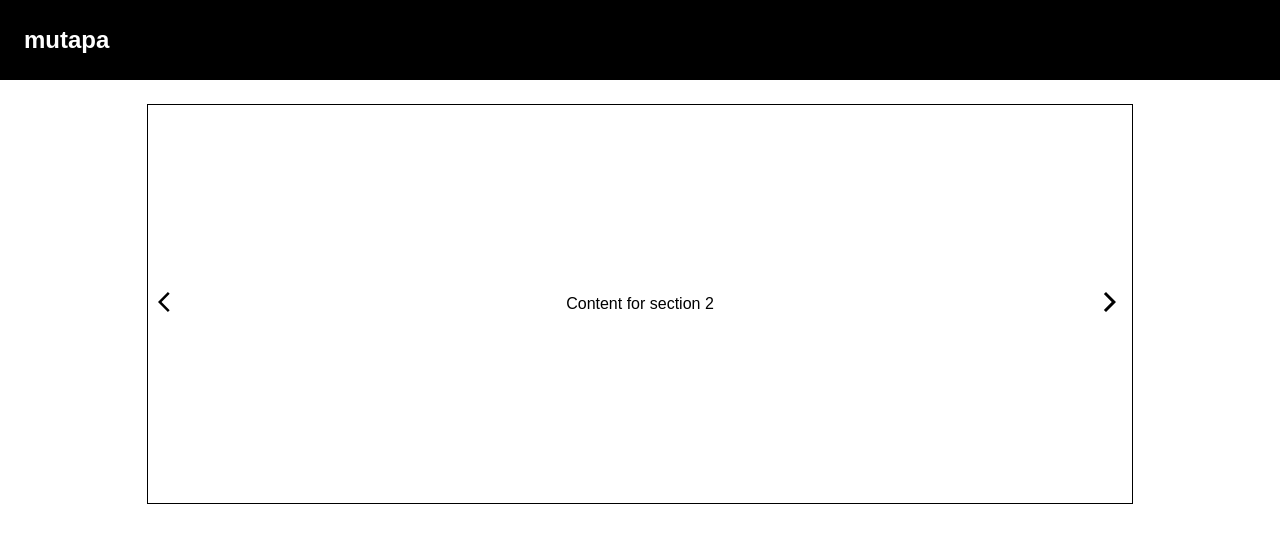
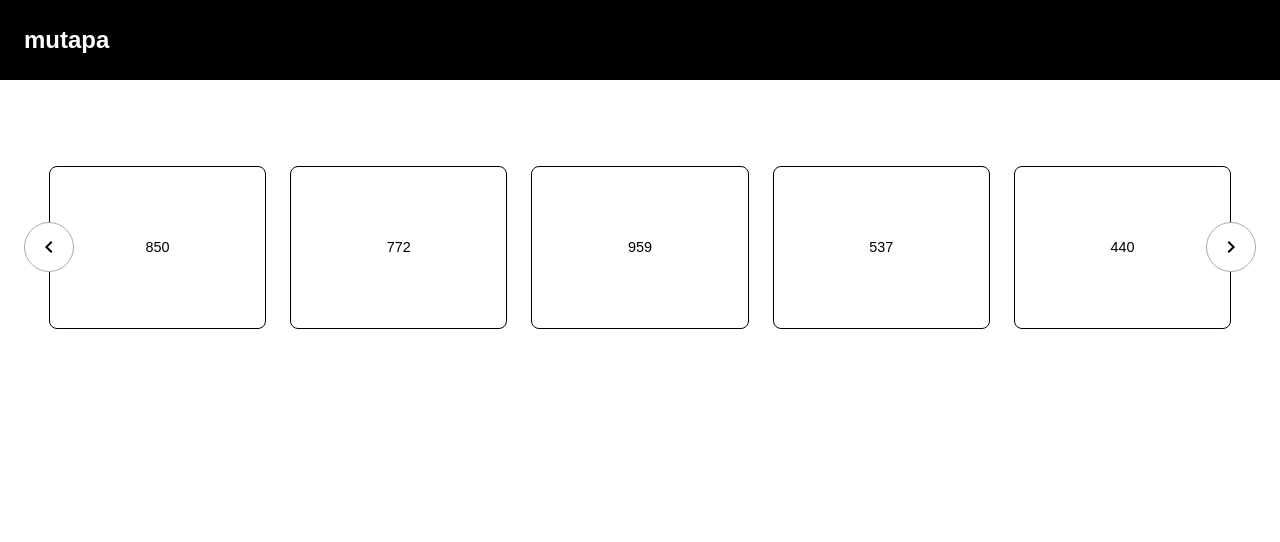
Before and after one commit to MufaroMakiwa/horizontal_slider, a React (Create React App) app: page / in a window 1280 px wide. Shown: the top 542 px of the page. Built offline with nearby package versions, Linux system fonts and the light colour scheme.

Commit message:
Many elements with no slide effect

```diff
--- /dev/null
+++ b/src/components/AspectRatio.css
@@ -0,0 +1,14 @@
+.AspectRatio-4x3 {
+  width: 100%;
+  height: 0;
+  padding-bottom: 75%;
+  position: relative;
+}
+
+.AspectRatio-4x3-innerWrapper {
+  position: absolute;
+  top: 0;
+  bottom: 0;
+  left: 0;
+  right: 0;
+}
--- /dev/null
+++ b/src/components/AspectRatio.js
@@ -0,0 +1,13 @@
+import React from 'react';
+import "./AspectRatio.css";
+
+const AspectRatio = (child) => {
+
+  return (
+    <div className="AspectRatio-4x3">
+      <div className="AspectRatio-4x3-innerWrapper">{child}</div>
+    </div>
+  )
+}
+
+export default AspectRatio;
--- a/src/components/Card.css
+++ b/src/components/Card.css
@@ -1,22 +1,37 @@
 .Card-container {
+  flex-grow: 1;
   display: flex;
-  flex-direction: column;
-  align-self: flex-start;
-  flex-grow: 1;
-  margin: 16px 8px;
-  transition: transform 0.2s;
+  height: auto;
+  flex-shrink: 0;
+  padding: 0 12px;
+  transition: all 0.3s;
 }
 
 .Card-container:hover {
   transform: scale(1.05);
-  cursor: pointer;
+}
+
+.Card-container:first-of-type {
+  padding-left: 0;
+}
+
+.Card-container:last-of-type {
+  padding-right: 0;
+}
+
+.Card-cardInner {
+  display: flex;
+  flex-direction: column;
+  align-self: flex-start;
+  width: 100%;
+  height: 100%;
+  border: 1px solid black;
+  border-radius: 8px;
 }
 
 .Card-thumbnail {
-  background-color: rgb(0, 0, 0, 0.1);
-  height: 200px;
+  height: 100%;
   border: none;
-  border-radius: 16px;
   display: flex;
   align-items: center;
   justify-content: center;
--- a/src/components/Card.js
+++ b/src/components/Card.js
@@ -1,14 +1,17 @@
 import React from 'react';
 import "./Card.css";
+import AspectRatio from "./AspectRatio.js";
 
 const Card = (props) => {
   return (
     <div className="Card-container">
-      <div className="Card-thumbnail">
-        <div className="Card-title">
-          {props.title}
+      {AspectRatio(
+        <div className="Card-cardInner">
+          <div className="Card-thumbnail">
+            <div className="Card-title">{props.title}</div>
+          </div>
         </div>
-      </div>
+      )}
     </div>
   )
 }
--- a/src/components/Carousel.css
+++ b/src/components/Carousel.css
@@ -1,4 +1,4 @@
-.Carousel-container {
+/* .Carousel-container {
   width: 80%;
   margin: 0 auto;
   height: 400px;
@@ -48,4 +48,42 @@
 
 .Carousel-arrow.right {
   right: 10px;
+} */
+
+.Carousel-container {
+  max-width: 1280px;
+  width: 100%;
+  margin: 50px auto;
+  position: relative;
+  overflow: hidden;
 }
+
+.Carousel-inner {
+  display: flex;
+  flex-direction: row;
+}
+
+.Carousel-arrow {
+  outline: none;
+  width: var(--arrow_size);
+  height: var(--arrow_size);
+  border-radius: 50%;
+  border: 1px solid #aaa;
+  background-color: white;
+  display: flex;
+  align-items: center;
+  justify-content: center;
+  position: absolute;
+  top: 50%;
+  transform: translateY(-50%);
+  cursor: pointer;
+  transition: all 0.2s;
+}
+
+.Carousel-arrow.previous {
+  left: 0;
+}
+
+.Carousel-arrow.next {
+  right: 0;
+}
--- a/src/components/Carousel.js
+++ b/src/components/Carousel.js
@@ -1,9 +1,11 @@
 import React, { useRef, useState, useEffect } from 'react';
-import SliderSection from './SliderSection.js';
 import "./Carousel.css";
 import Card from "./Card.js";
-import ArrowForwardIosIcon from '@material-ui/icons/ArrowForwardIos';
-import ArrowBackIosIcon from '@material-ui/icons/ArrowBackIos';
+import CarouselSection from "./CarouselSection.js";
+import ChevronRightIcon from '@material-ui/icons/ChevronRight';
+import ChevronLeftIcon from '@material-ui/icons/ChevronLeft';
+import "../utilities.css";
+
 
 const Carousel = () => {
   const sliderRef = useRef();
@@ -65,38 +67,51 @@ const Carousel = () => {
   }
 
 
-  useEffect(() => {
-    startSlideShow();
+  // useEffect(() => {
+  //   startSlideShow();
 
-    carouselRef.current.addEventListener("mouseover", () => {
-      clearInterval(intervalId);
-    })
+  //   carouselRef.current.addEventListener("mouseover", () => {
+  //     clearInterval(intervalId);
+  //   })
 
-    carouselRef.current.addEventListener("mouseout", () => {
-      startSlideShow();
-    })
-  }, [])
+  //   carouselRef.current.addEventListener("mouseout", () => {
+  //     startSlideShow();
+  //   })
+  // }, [])
 
 
   return (
+    // <div className="Carousel-container">
+    //   <div className="Carousel-inner" ref={carouselRef}>
+    //     <div className="Carousel-slider" ref={sliderRef}>
+    //       <section>Content for section 1</section>
+    //       <section>Content for section 2</section>
+    //       <section>Content for section 3</section>
+    //       <section>Content for section 4</section>
+    //     </div>
+
+    //     <div className="Carousel-controls">
+    //       <span className="Carousel-arrow left" onClick={navigateLeft}>
+    //         <ArrowBackIosIcon />
+    //       </span>
+
+    //       <span className="Carousel-arrow right" onClick={navigateRight}>
+    //         <ArrowForwardIosIcon />
+    //       </span>
+    //     </div>
+    //   </div>
+    // </div>
     <div className="Carousel-container">
-      <div className="Carousel-inner" ref={carouselRef}>
-        <div className="Carousel-slider" ref={sliderRef}>
-          <section>Content for section 1</section>
-          <section>Content for section 2</section>
-          <section>Content for section 3</section>
-          <section>Content for section 4</section>
-        </div>
+      <div className="Carousel-inner">
+        <div></div>
+        <CarouselSection />
+        <CarouselSection />
+        <CarouselSection />
+      </div>
 
-        <div className="Carousel-controls">
-          <span className="Carousel-arrow left" onClick={navigateLeft}>
-            <ArrowBackIosIcon />
-          </span>
-
-          <span className="Carousel-arrow right" onClick={navigateRight}>
-            <ArrowForwardIosIcon />
-          </span>
-        </div>
+      <div className="Carousel-arrowContainer">
+        <button className="Carousel-arrow previous" onClick={navigateLeft}><ChevronLeftIcon /></button>
+        <button className="Carousel-arrow next" onClick={navigateRight}><ChevronRightIcon /></button>
       </div>
     </div>
   )
--- /dev/null
+++ b/src/components/CarouselSection.css
@@ -0,0 +1,9 @@
+.CarouselSection-container {
+  width: 100%;
+  position: relative;
+  display: flex;
+  flex-direction: row;
+  padding: 12px calc(var(--arrow_size) / 2);
+  flex-shrink: 0;
+  transition: all 0.2s;
+}
--- /dev/null
+++ b/src/components/CarouselSection.js
@@ -0,0 +1,19 @@
+import React from 'react';
+import "./CarouselSection.css";
+import Card from "./Card.js";
+import "../utilities.css";
+
+
+const CarouselSection = (props) => {
+  return (
+    <div className="CarouselSection-container">
+      <Card title={Math.floor(Math.random() * 1000)} />
+      <Card title={Math.floor(Math.random() * 1000)} />
+      <Card title={Math.floor(Math.random() * 1000)} />
+      <Card title={Math.floor(Math.random() * 1000)} />
+      <Card title={Math.floor(Math.random() * 1000)} />
+    </div>
+  )
+}
+
+export default CarouselSection;
--- a/src/components/SliderSection.css
+++ /dev/null
@@ -1,21 +0,0 @@
-.SliderSection-container {
-  width: 100%;
-  position: relative;
-  display: flex;
-  flex-direction: row;
-}
-
-.SliderSection-arrow {
-  display: flex;
-  align-items: center;
-  justify-content: center;
-  /* position: absolute; */
-  color: white;
-  text-decoration: none;
-  font-size: 6em;
-  background: rgb(0, 0, 0);
-  width: 80px;
-  padding: 20px;
-  text-align: center;
-  z-index: 1;
-}
--- a/src/components/SliderSection.js
+++ /dev/null
@@ -1,18 +0,0 @@
-import React from 'react';
-import "./SliderSection.css";
-import Card from "./Card.js";
-
-
-const SliderSection = (props) => {
-  return (
-    <div className="SliderSection-container" id={props.id}>
-      <div className="SliderSection-arrow left"> ‹ </div>
-      <Card title={Math.floor(Math.random() * 1000)} />
-      <Card title={Math.floor(Math.random() * 1000)} />
-      <Card title={Math.floor(Math.random() * 1000)} />
-      <div className="SliderSection-arrow right"> › </div>
-    </div>
-  )
-}
-
-export default SliderSection;
--- /dev/null
+++ b/src/utilities.css
@@ -0,0 +1,27 @@
+:root {
+  --arrow_size: 50px;
+}
+
+@media screen and (max-width: 1200px) {
+  :root {
+    --arrow_size: 45px;
+  }
+}
+
+@media screen and (max-width: 1000px) {
+  :root {
+    --arrow_size: 40px;
+  }
+}
+
+@media screen and (max-width: 800px) {
+  :root {
+    --arrow_size: 35px;
+  }
+}
+
+@media screen and (max-width: 650px) {
+  :root {
+    --arrow_size: 30px;
+  }
+}
```
Also changed, not shown: 1 other file (tests, documents, lock files or other folders).
